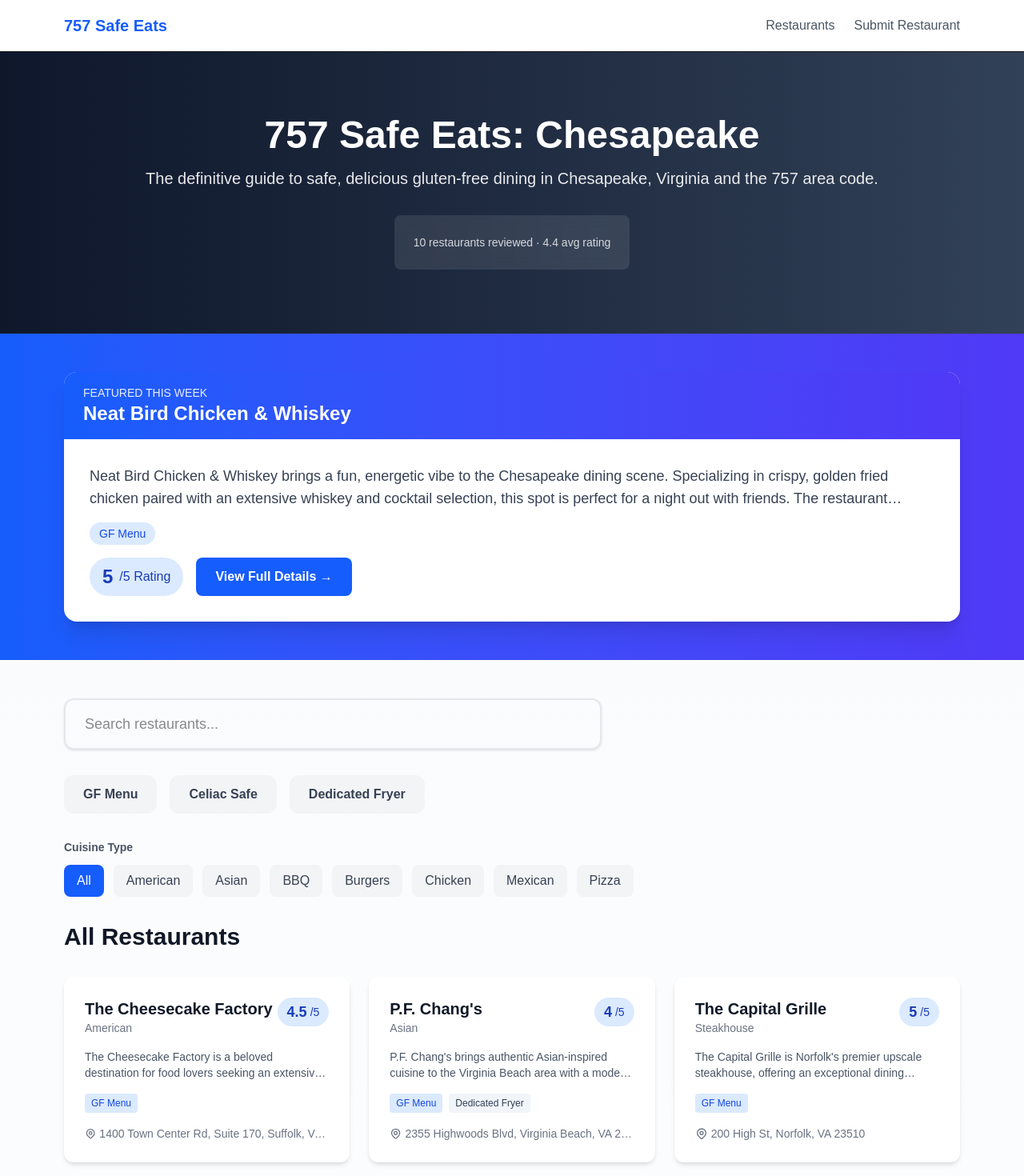
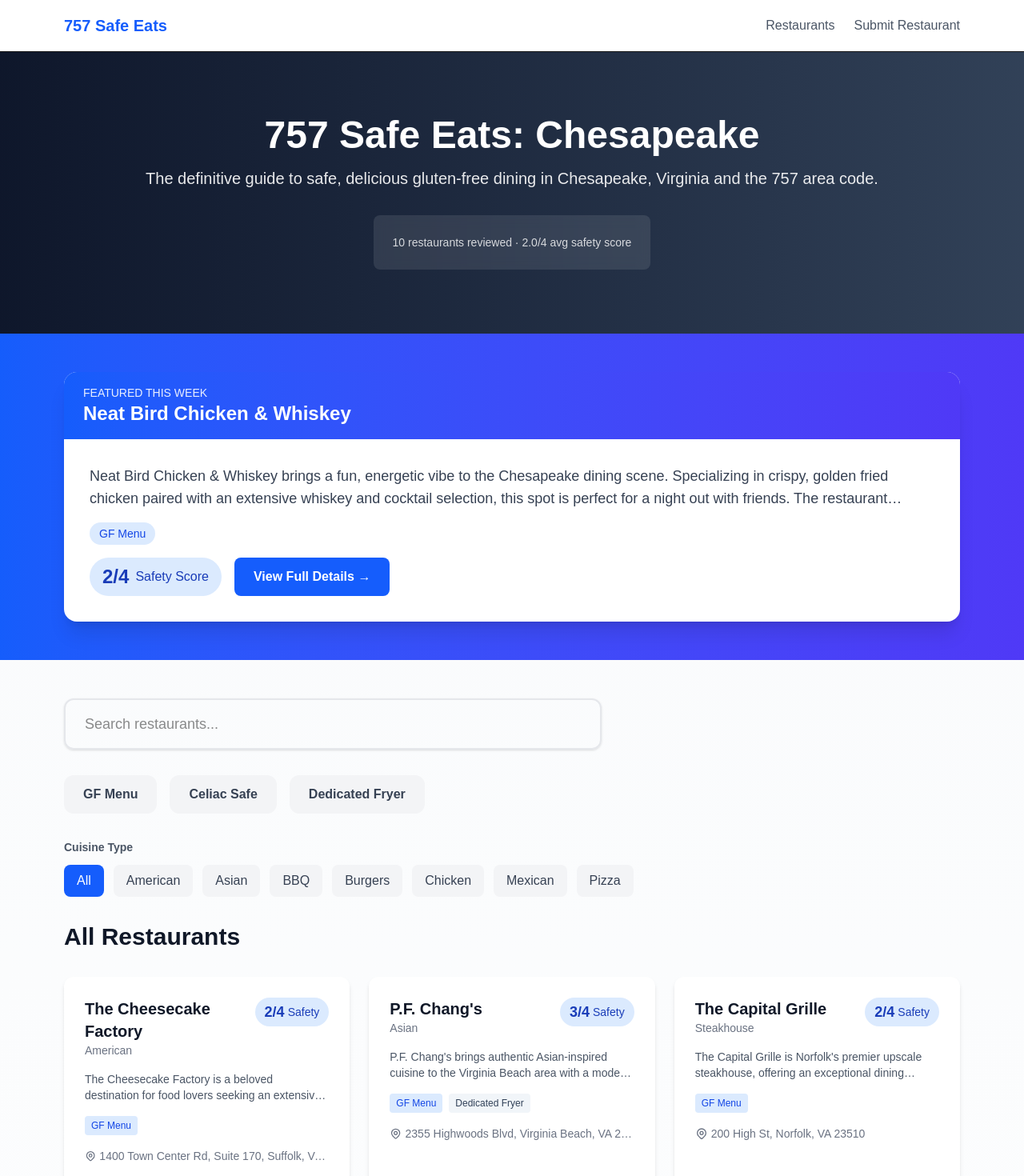
Before and after one commit to MachoKommoo/chesapeake-gf-guide, a Next.js app: page / in a window 1280 px wide. Shown: the top 1470 px of the page at 80% size. Built offline with nearby package versions, Linux system fonts and the light colour scheme.

Commit message:
Add objective safety scoring system
- Add calculateSafetyScore() function (0-4 based on facts)
- Add serverKnowledge field to Restaurant type
- Replace subjective ratings with objective safety scores
- Display score breakdown: GF Menu + Fryer + Celiac-Safe + Staff

```diff
--- a/src/app/page.tsx
+++ b/src/app/page.tsx
@@ -34,6 +34,16 @@
   categories.add("All");
   restaurants.forEach((r) => categories.add(getCuisineCategory(r.cuisine)));
   return Array.from(categories).sort();
+}
+
+// Calculate objective safety score (0-4) based on verifiable facts
+function calculateSafetyScore(restaurant: typeof restaurants[0]): number {
+  let score = 0;
+  if (restaurant.gfFriendly) score++;
+  if (restaurant.dedicatedFryer) score++;
+  if (restaurant.celiacSafe) score++;
+  if (restaurant.serverKnowledge) score++;
+  return score;
 }
 
 // Filter restaurants based on search, category, and cuisine
@@ -73,6 +83,7 @@
 
   const filteredRestaurants = filterRestaurants(searchTerm, filters, selectedCuisine);
   const cuisines = getUniqueCuisines();
+  const avgSafetyScore = (restaurants.reduce((sum, r) => sum + calculateSafetyScore(r), 0) / restaurants.length).toFixed(1);
 
   return (
     <main className="min-h-screen bg-gradient-to-b from-slate-50 to-white">
@@ -87,7 +98,7 @@
           </p>
           <div className="inline-block bg-white/10 backdrop-blur-sm rounded-lg p-6">
             <p className="text-sm opacity-80">
-              {restaurants.length} restaurants reviewed &middot; {(restaurants.reduce((sum, r) => sum + r.rating, 0) / restaurants.length).toFixed(1)} avg rating
+              {restaurants.length} restaurants reviewed &middot; {avgSafetyScore}/4 avg safety score
             </p>
           </div>
         </div>
@@ -127,8 +138,8 @@
                     </div>
                     <div className="flex items-center gap-4">
                       <div className="flex items-center bg-blue-100 text-blue-800 px-4 py-2 rounded-full">
-                        <span className="text-2xl font-bold">{featured.rating}</span>
-                        <span className="ml-2">/5 Rating</span>
+                        <span className="text-2xl font-bold">{calculateSafetyScore(featured)}/4</span>
+                        <span className="ml-2">Safety Score</span>
                       </div>
                       <Link
                         href={`/restaurant/${featured.slug}`}
@@ -251,8 +262,8 @@
                       <p className="text-gray-500 text-sm">{restaurant.cuisine}</p>
                     </div>
                     <div className="flex items-center bg-blue-100 text-blue-800 px-3 py-1 rounded-full">
-                      <span className="text-lg font-bold">{restaurant.rating}</span>
-                      <span className="text-sm ml-1">/5</span>
+                      <span className="text-lg font-bold">{calculateSafetyScore(restaurant)}/4</span>
+                      <span className="text-sm ml-1">Safety</span>
                     </div>
                   </div>
 
--- a/src/data/restaurants.json
+++ b/src/data/restaurants.json
@@ -23,7 +23,8 @@
                                "placeholder.svg"
                      ],
                      "lastVisited": "2024-01-15",
-                    "featuredUntil": null
+                     "featuredUntil": null,
+                     "serverKnowledge": true
            },
            {
                      "id": "2",
@@ -49,7 +50,8 @@
                                "placeholder.svg"
                      ],
                      "lastVisited": "2024-01-20",
-                    "featuredUntil": null
+                     "featuredUntil": null,
+                     "serverKnowledge": true
            },
            {
                      "id": "3",
@@ -75,7 +77,8 @@
                                "placeholder.svg"
                      ],
                      "lastVisited": "2024-02-01",
-                    "featuredUntil": null
+                     "featuredUntil": null,
+                     "serverKnowledge": true
            },
            {
                      "id": "4",
@@ -101,7 +104,8 @@
                                "placeholder.svg"
                      ],
                      "lastVisited": "2024-03-10",
-                    "featuredUntil": "2026-05-31"
+                     "featuredUntil": "2026-05-31",
+                     "serverKnowledge": true
            },
            {
                      "id": "5",
@@ -127,7 +131,8 @@
                                "placeholder.svg"
                      ],
                      "lastVisited": "2024-04-15",
-                    "featuredUntil": null
+                     "featuredUntil": null,
+                     "serverKnowledge": true
            },
            {
                      "id": "6",
@@ -153,7 +158,8 @@
                                "placeholder.svg"
                      ],
                      "lastVisited": "2024-03-20",
-                    "featuredUntil": null
+                     "featuredUntil": null,
+                     "serverKnowledge": true
            },
            {
                      "id": "7",
@@ -179,7 +185,8 @@
                                "placeholder.svg"
                      ],
                      "lastVisited": "2024-02-28",
-                    "featuredUntil": null
+                     "featuredUntil": null,
+                     "serverKnowledge": false
            },
            {
                      "id": "8",
@@ -205,7 +212,8 @@
                                "placeholder.svg"
                      ],
                      "lastVisited": "2024-03-05",
-                    "featuredUntil": null
+                     "featuredUntil": null,
+                     "serverKnowledge": true
            },
            {
                      "id": "9",
@@ -231,7 +239,8 @@
                                "placeholder.svg"
                      ],
                      "lastVisited": "2024-02-15",
-                    "featuredUntil": null
+                     "featuredUntil": null,
+                     "serverKnowledge": false
            },
            {
                      "id": "10",
@@ -257,6 +266,7 @@
                                "placeholder.svg"
                      ],
                      "lastVisited": "2024-04-01",
-                    "featuredUntil": null
+                     "featuredUntil": null,
+                     "serverKnowledge": true
            }
 ]
--- a/src/data/restaurants.ts
+++ b/src/data/restaurants.ts
@@ -17,6 +17,7 @@
   photos: string[];
   lastVisited: string;
   featuredUntil: string | null;
+  serverKnowledge: boolean;
 }
 
 export const restaurants: Restaurant[] = restaurantsData;
```
Lines whose indentation alone changed are shown as unchanged.
